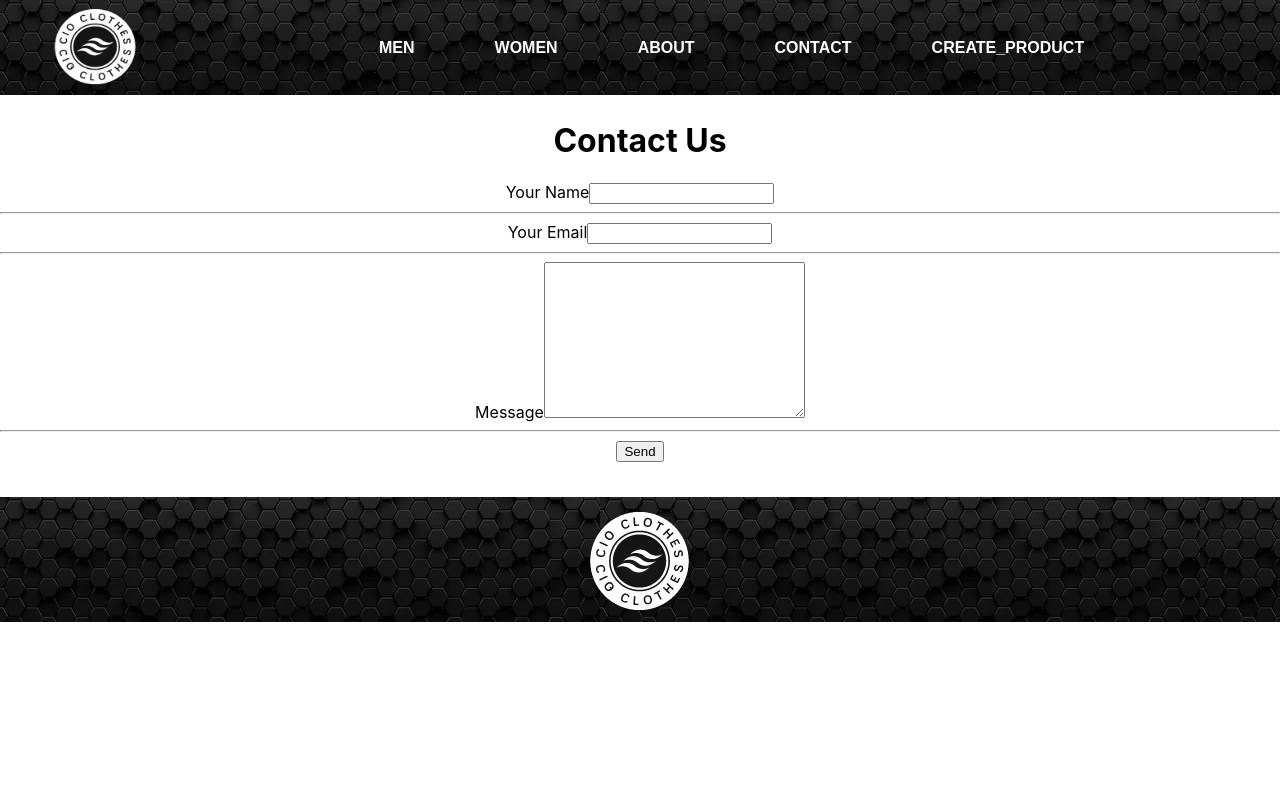
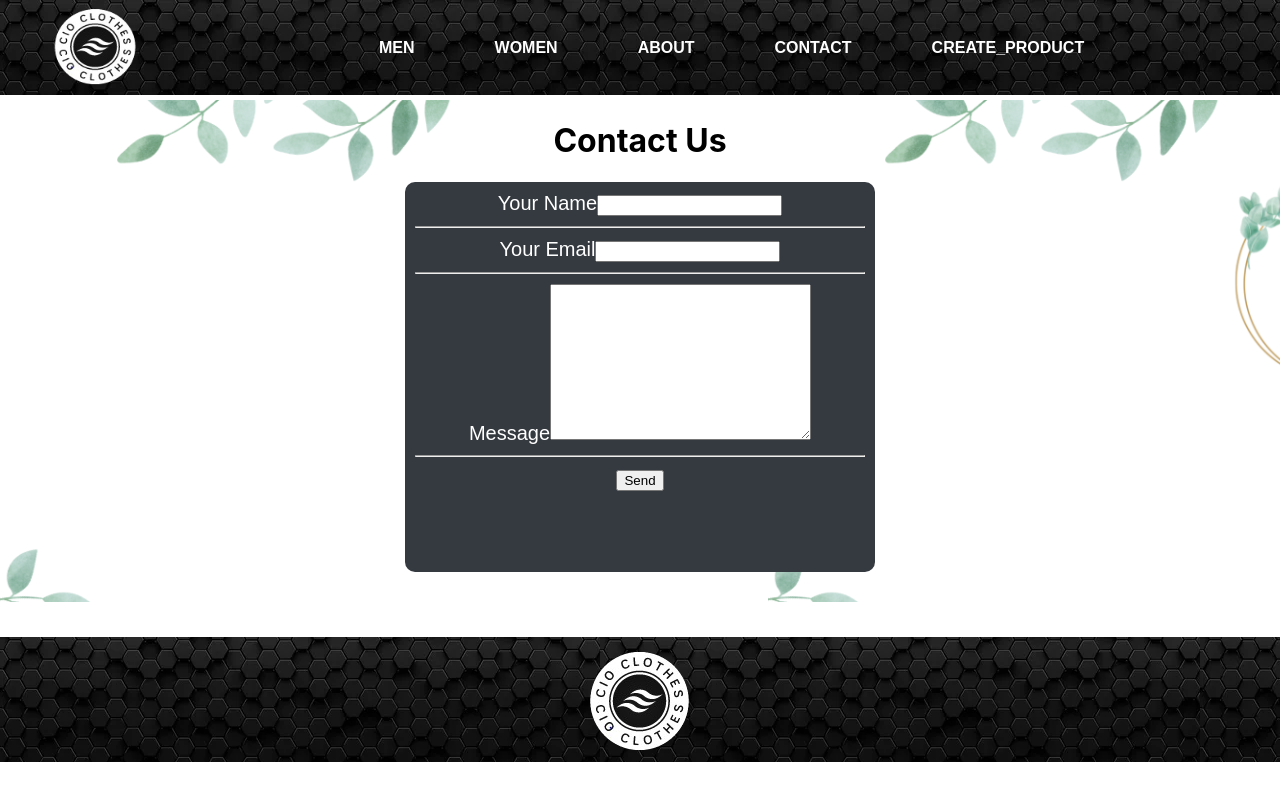
Before and after one commit to MakoskiVictor/Ecommerce-API, a React (Create React App) app in the folder client/: page /contact in a window 1280 px wide. Built offline with nearby package versions, Linux system fonts and the light colour scheme.

Commit message:
cambios de estilo en contact

```diff
--- a/client/src/components/Contact/Contact.jsx
+++ b/client/src/components/Contact/Contact.jsx
@@ -1,7 +1,7 @@
 import React, { useState } from "react";
 import emailjs from "@emailjs/browser";
 import { useHistory } from "react-router-dom";
-
+import style from "./Contact.module.css";
 export default function Contact () {
 
 
@@ -63,9 +63,9 @@ export default function Contact () {
     };
 
     return (
-        <div className='div-form'>
+        <div className={style.container}>
           <h1 className='title-form'>Contact Us</h1>
-          <form className='form-mail' onSubmit={sendEmail}>
+          <form className={style.form} onSubmit={sendEmail}>
             <label>Your Name</label>
             <input type="text" name='user_name' value={input.user_name} onChange={(e)=> handleChange(e)}/>
             <hr />
--- a/client/src/components/Contact/Contact.module.css
+++ b/client/src/components/Contact/Contact.module.css
@@ -0,0 +1,22 @@
+.form {
+    font-family: "Signika", sans-serif;
+    font-size: 20px;
+    font-weight: 500;
+    background-color: #343a40;
+    color: #fff;
+    padding: 10px 10px 30px;
+    margin: 0 auto;
+    margin-bottom: 30px;
+    width: 450px;
+    height: 350px;
+    border-radius: 10px;
+ }
+
+ .container{
+    width: auto;
+    overflow: auto;
+    background-image: url(../image/fondo.png);
+    /* background-image: url(../image/Fondo2.png); */
+
+    background-size: 60% auto;
+ }
```
